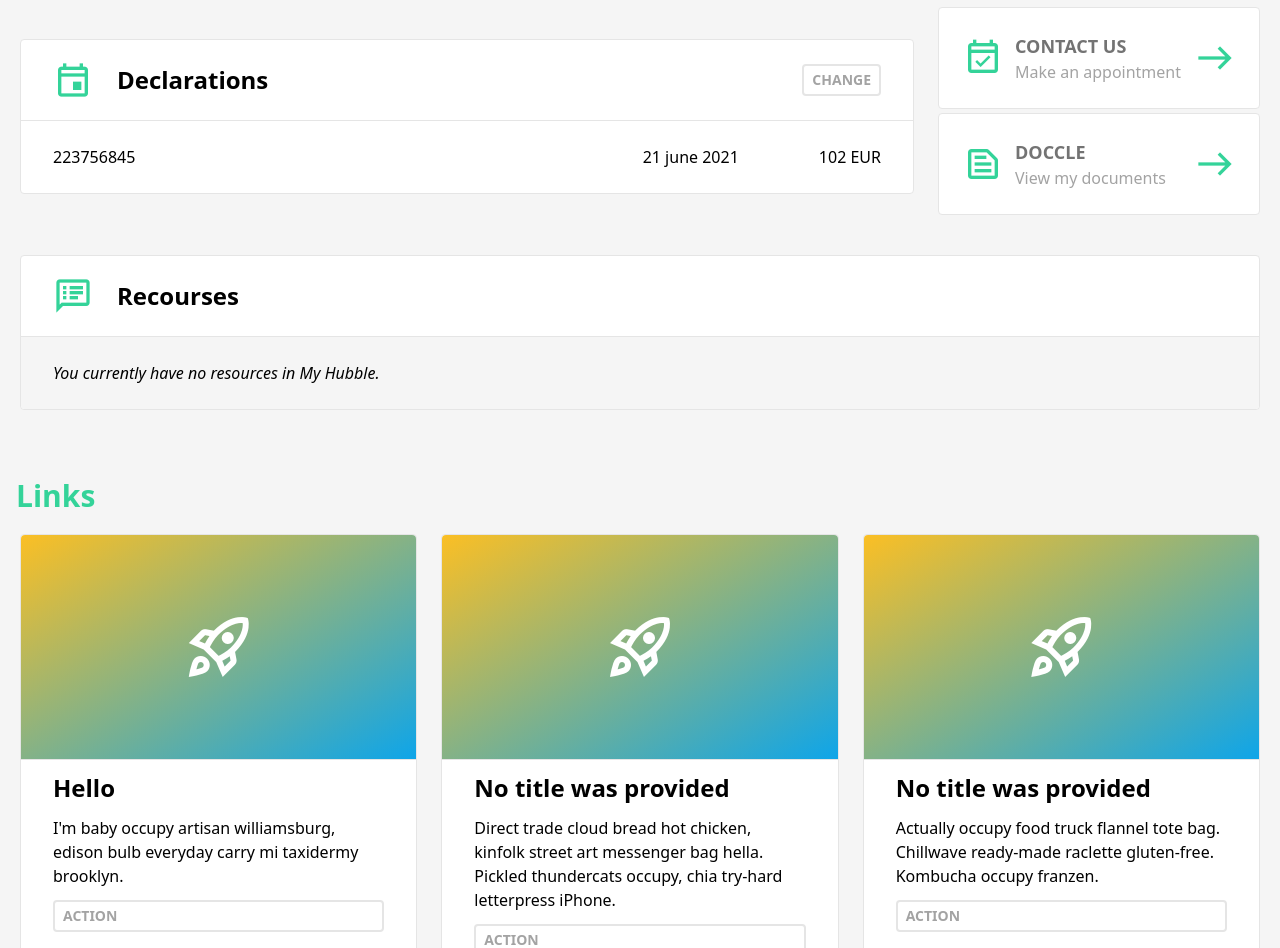
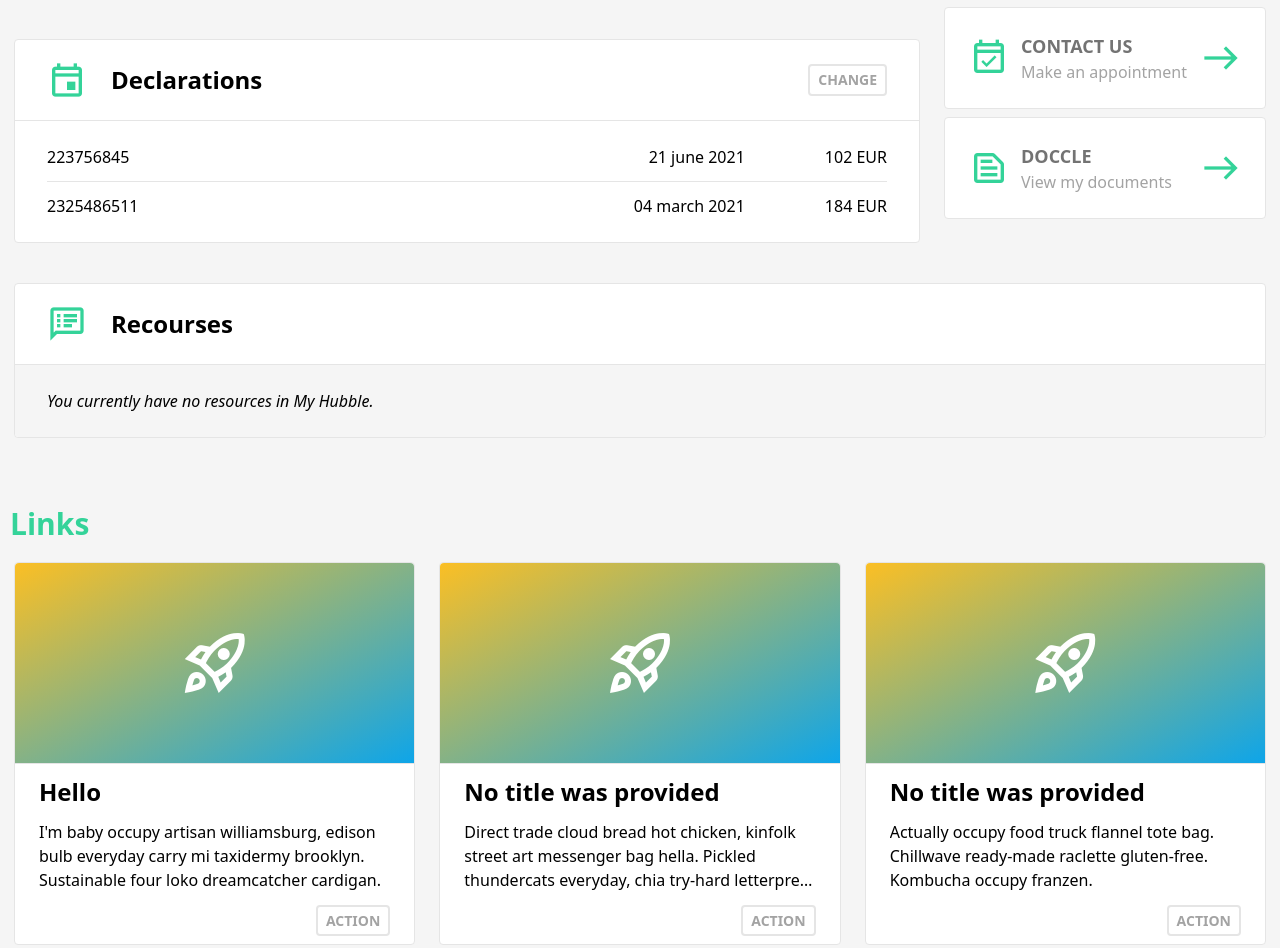
Before and after one commit to kayvine/my-hubble-svelte-app, a Svelte app: page / in a window 1280 px wide. Shown: the part 544-1492 px from the top of the page. Built offline with nearby package versions, Linux system fonts and the light colour scheme.

Commit message:
fix: add line-clamp plugin

```diff
--- a/package.json
+++ b/package.json
@@ -10,6 +10,7 @@
   "devDependencies": {
     "@rollup/plugin-commonjs": "^17.1.0",
     "@rollup/plugin-node-resolve": "^11.2.1",
+    "@tailwindcss/line-clamp": "^0.4.2",
     "autoprefixer": "^10.4.8",
     "postcss": "^8.4.16",
     "postcss-load-config": "^3.1.0",
--- a/src/components/ActionButton.svelte
+++ b/src/components/ActionButton.svelte
@@ -4,7 +4,7 @@
   export let text;
 </script>
 
-<div class="max-w-sm transform active:translate-y-px">
+<div class="transform active:translate-y-px">
   <div class="flex items-center bg-white p-6 m-1 border border-gray-200 rounded hover:bg-green-50 hover:border-green-400 cursor-pointer">
     <span class="material-icons-outlined md-40 text-green-400 mr-3">{icon}</span>
     <div class="mr-auto">
--- a/src/components/InfoCard.svelte
+++ b/src/components/InfoCard.svelte
@@ -1,18 +1,20 @@
 <script></script>
 
 <div class="card bg-white">
-  <div class="flex items-center bg-gradient-to-br from-yellow-400 to-blue-500 px-8 py-3 border-b border-gray-200">
+  <div class="flex items-center bg-gradient-to-br from-yellow-400 to-blue-500 border-b border-gray-200">
     <span class="material-icons-outlined md-72 text-white my-16 mx-auto">rocket_launch</span>
   </div>
-  <div class="flex flex-col px-8 py-3">
-    <div class="text-2xl font-bold">
+  <div class="flex flex-col px-6 py-3">
+    <div class="text-2xl font-bold mb-3">
       <slot name="title">No title was provided</slot>
     </div>
-    <span class="my-3 mr-auto">
+    <span class="line-clamp-3">
       <slot>
         this fallback content will be rendered when no content is provided, like in the first example
       </slot>
     </span>
-    <a href="/" type="button" class="btn btn-outline">Action</a>
+    <div class="ml-auto mt-4">
+      <a href="/" type="button" class="btn btn-outline">Action</a>
+    </div>
   </div>
 </div>
--- a/src/routes/Home.svelte
+++ b/src/routes/Home.svelte
@@ -2,6 +2,7 @@
   import {link} from 'svelte-spa-router';
   import {user} from '../stores';
   import ActionButton from '../components/ActionButton.svelte';
+  import Alert from '../components/Alert.svelte';
   import InfoCard from '../components/InfoCard.svelte';
 
   const hours = new Date().getHours() + 1;
@@ -45,10 +46,18 @@
             <div class="text-2xl font-bold mr-auto">Declarations</div>
             <button on:click={() => alert('TODO')} type="button" class="btn btn-outline">Change</button>
           </div>
-          <div class="flex items-center px-6 md:px-8 py-3">
+          <div class="px-6 md:px-8 py-3">
+            <div class="flex items-center">
               <span class="my-3 mr-auto">223756845</span>
-            <span class="mr-20">21 june 2021</span>
+              <span class="mr-4 md:mr-20">21 june 2021</span>
               <span class="">102 EUR</span>
+            </div>
+            <hr/>
+            <div class="flex items-center">
+              <span class="my-3 mr-auto">2325486511</span>
+              <span class="mr-4 md:mr-20">04 march 2021</span>
+              <span class="">184 EUR</span>
+            </div>
           </div>
         </div>
       </div>
@@ -67,7 +76,7 @@
           </div>
         </div>
       </div>
-      <div class="pb-8">
+      <div class="flex flex-col pb-8">
         <ActionButton icon="event_available" title="Contact us" text="Make an appointment"/>
         <ActionButton icon="text_snippet" title="Doccle" text="View my documents"/>
       </div>
@@ -89,28 +98,22 @@
 
 <div class="container py-8">
   <h2>Links</h2>
-  <div class="grid md:grid-cols-3 md:gap-4 mt-4">
+  <div class="grid md:grid-cols-2 lg:grid-cols-3 gap-4 mt-4">
     <InfoCard>
       <span slot="title">Hello</span>
-      <span>
       I'm baby occupy artisan williamsburg,
       edison bulb everyday carry mi taxidermy brooklyn.
-      </span>
+      Sustainable four loko dreamcatcher cardigan.
     </InfoCard>
     <InfoCard>
-      <span>
       Direct trade cloud bread hot chicken, kinfolk street art messenger bag hella.
-        Pickled thundercats occupy, chia try-hard letterpress iPhone.
-      </span>
+      Pickled thundercats everyday, chia try-hard letterpress iPhone.
     </InfoCard>
     <InfoCard>
-      <span>
       Actually occupy food truck flannel tote bag.
       Chillwave ready-made raclette gluten-free. Kombucha occupy franzen.
-      </span>
     </InfoCard>
     <div class="card bg-white py-24 text-center">Something</div>
-    <div class="card bg-white py-24 text-center">Something</div>
-    <div class="card bg-white py-24 text-center">Something</div>
+    <div class="md:col-span-2 card bg-white py-24 text-center">Something</div>
   </div>
 </div>
--- a/tailwind.config.js
+++ b/tailwind.config.js
@@ -13,6 +13,7 @@ module.exports = {
       current: 'currentColor',
       gray: colors.neutral,
       red: colors.red,
+      info: colors.green,
       green: colors.emerald,
       blue: colors.sky,
       yellow: colors.amber,
@@ -21,7 +22,7 @@ module.exports = {
     },
     container: {
       center: true,
-      padding: '1rem',
+      padding: '0.625rem',
     },
     screens: {
       ...defaultTheme.screens,
@@ -37,5 +38,7 @@ module.exports = {
   variants: {
     extend: {},
   },
-  plugins: [],
+  plugins: [
+    require('@tailwindcss/line-clamp'),
+  ],
 }
```
Also changed, not shown: 1 other file (tests, documents, lock files or other folders). Lines whose indentation alone changed are shown as unchanged.
